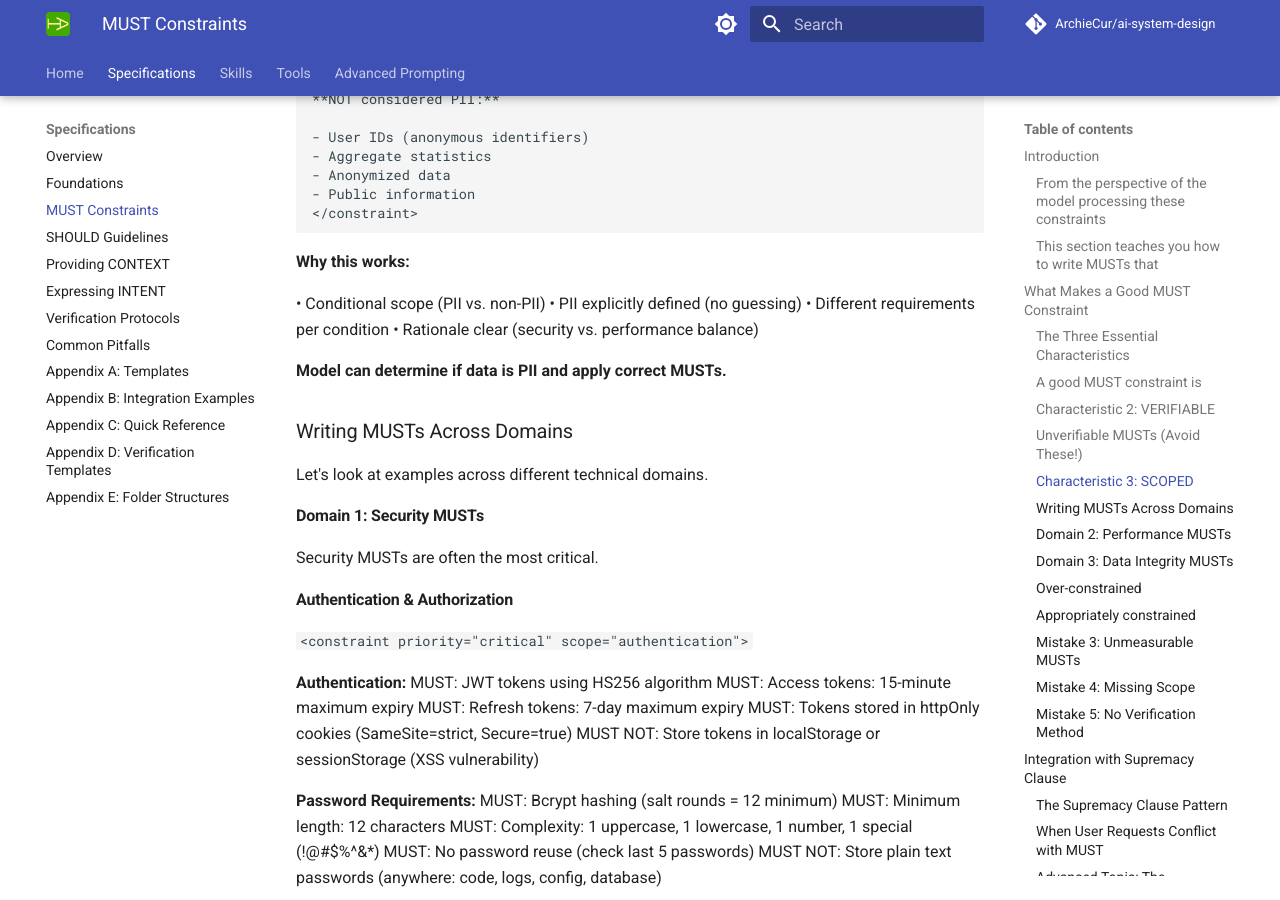
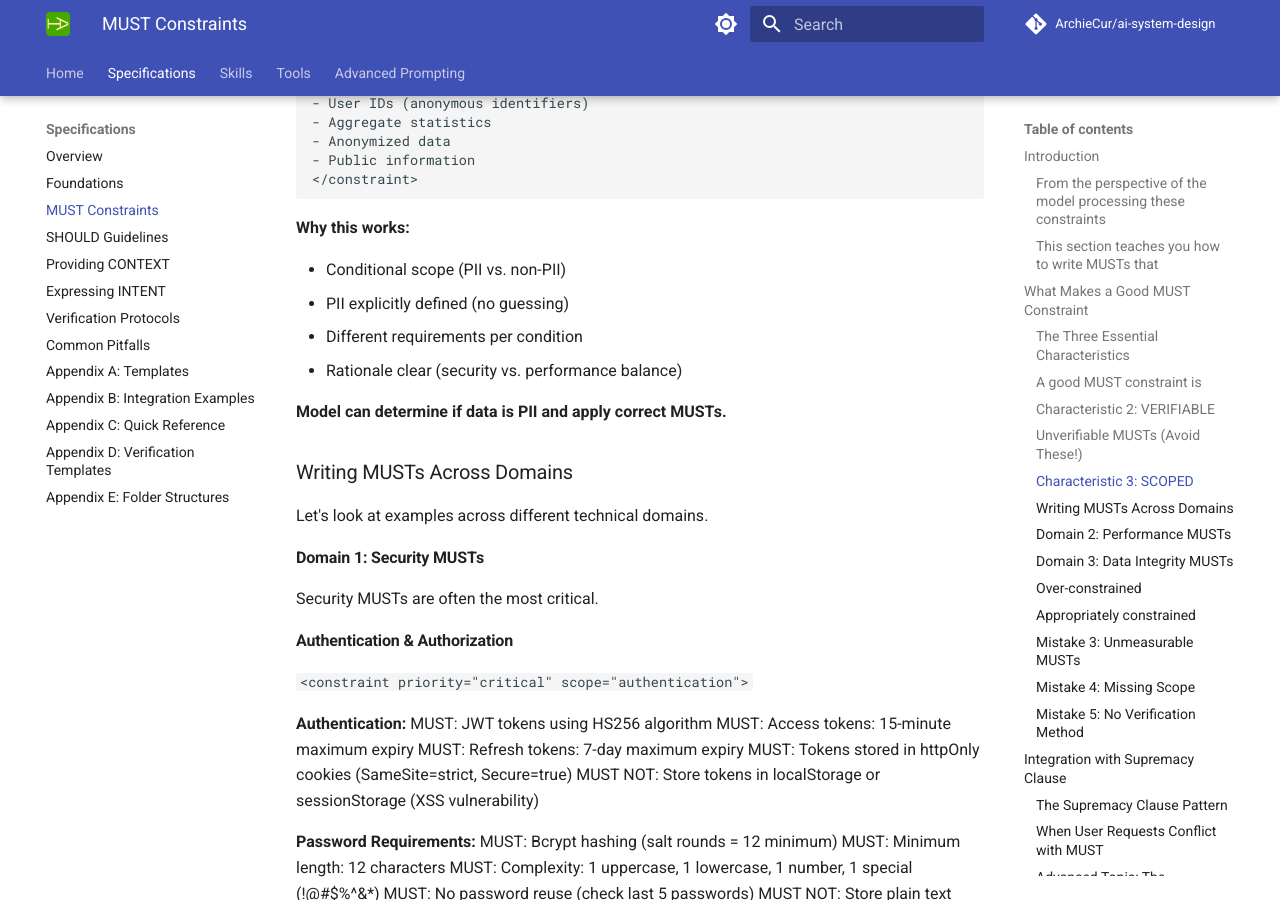
Before and after one commit to ArchieCur/ai-system-design, an MkDocs documentation site: the page built from docs/specifications/Specifications_2_MUST_Constraints.md, in a window 1280 px wide and 900 px high, scrolled down 8562 px. Built offline with MkDocs 1.6.1 and Material for MkDocs 9.7.7, drawn with Linux system fonts in a browser that asks for light colours; comment, search, counter and statistics services are not loaded.

```diff
--- a/docs/specifications/Specifications_2_MUST_Constraints.md
+++ b/docs/specifications/Specifications_2_MUST_Constraints.md
@@ -173,7 +173,6 @@ Expected result: No matches found If matches found: MUST is violated, fix requir
 
 **Model can verify it’s compliance by running this check!**
 
----
 
 #### Must with Manual verification
 
@@ -407,10 +406,10 @@ MUST: Logging optional
 
 **Why this works:**
 
-• Conditional scope (PII vs. non-PII)
-• PII explicitly defined (no guessing)
-• Different requirements per condition
-• Rationale clear (security vs. performance balance)
+- Conditional scope (PII vs. non-PII)
+- PII explicitly defined (no guessing)
+- Different requirements per condition
+- Rationale clear (security vs. performance balance)
 
 **Model can determine if data is PII and apply correct MUSTs.**
 
```
